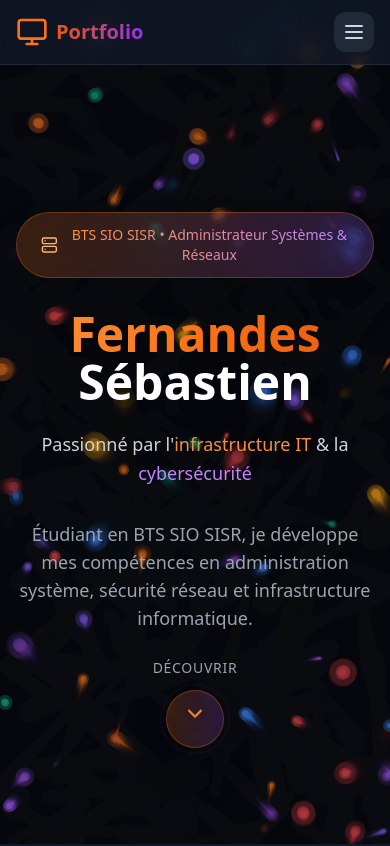
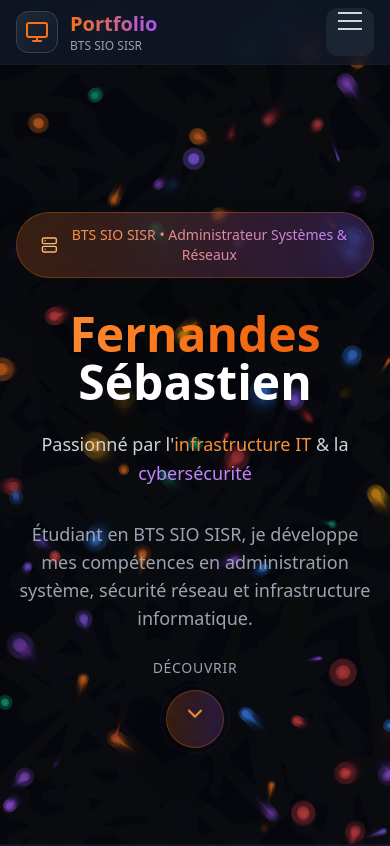
Before and after one commit to CapitaineRick/Portfolio, a React (Vite) app: page / in a window 390 px wide. Shown: the top 846 px of the page. Built offline with nearby package versions, Linux system fonts and the light colour scheme.

Commit message:
Amélioration de la navbar

```diff
--- a/src/components/Navbar.tsx
+++ b/src/components/Navbar.tsx
@@ -1,9 +1,10 @@
 import React, { useState, useEffect } from 'react';
-import { Monitor, Menu, X } from 'lucide-react';
+import { Monitor, Menu, X, ChevronDown } from 'lucide-react';
 
 const Navbar: React.FC = () => {
   const [isOpen, setIsOpen] = useState(false);
   const [activeSection, setActiveSection] = useState('home');
+  const [isScrolled, setIsScrolled] = useState(false);
 
   const navLinks = [
     { name: 'Accueil', href: '#home' },
@@ -17,6 +18,10 @@
 
   useEffect(() => {
     const handleScroll = () => {
+      const scrollPosition = window.scrollY;
+      setIsScrolled(scrollPosition > 50);
+
+      // Détection de la section active
       const sections = navLinks.map(link => link.href.substring(1));
       const current = sections.find(section => {
         const element = document.getElementById(section);
@@ -44,21 +49,36 @@
   };
 
   return (
-    <nav className="fixed w-full z-50 transition-all duration-300 backdrop-blur-md bg-gray-900/80 border-b border-gray-800">
+    <nav className={`fixed w-full z-50 transition-all duration-500 ${
+      isScrolled
+        ? 'backdrop-blur-xl bg-gray-900/95 border-b border-gray-800/50 shadow-2xl shadow-black/20'
+        : 'backdrop-blur-md bg-gray-900/80 border-b border-gray-800/30'
+    }`}>
       <div className="max-w-7xl mx-auto px-4 sm:px-6 lg:px-8">
         <div className="flex justify-between h-16 items-center">
-          {/* Logo */}
-          <div className="flex-shrink-0 flex items-center">
-            <Monitor className="h-8 w-8 text-orange-500" />
-            <span className="ml-2 text-xl font-bold bg-clip-text text-transparent bg-gradient-to-r from-orange-600 to-purple-600">
+
+          {/* Logo amélioré */}
+          <div className="flex-shrink-0 flex items-center group cursor-pointer" onClick={() => handleNavClick('#home')}>
+            <div className="relative">
+              <div className="absolute inset-0 bg-gradient-to-r from-orange-500 to-purple-500 rounded-xl blur opacity-0 group-hover:opacity-75 transition-opacity duration-300"></div>
+              <div className="relative p-2 bg-gradient-to-br from-gray-800 to-gray-900 rounded-xl border border-gray-700 group-hover:border-gray-600 transition-all duration-300">
+                <Monitor className="h-6 w-6 text-orange-500 group-hover:text-orange-400 transition-colors" />
+              </div>
+            </div>
+            <div className="ml-3">
+              <span className="text-xl font-bold bg-clip-text text-transparent bg-gradient-to-r from-orange-500 to-purple-500 group-hover:from-orange-400 group-hover:to-purple-400 transition-all duration-300">
                 Portfolio
               </span>
+              <div className="text-xs text-gray-400 group-hover:text-gray-300 transition-colors">
+                BTS SIO SISR
+              </div>
+            </div>
           </div>
 
-          {/* Desktop Navigation */}
-          <div className="hidden md:flex items-center space-x-1">
-            <div className="flex items-center">
-              {navLinks.map(link => (
+          {/* Navigation desktop améliorée */}
+          <div className="hidden md:flex items-center">
+            <div className="flex items-center bg-gray-800/50 backdrop-blur-sm rounded-2xl p-1 border border-gray-700/50">
+              {navLinks.map((link, index) => (
                 <a
                   key={link.name}
                   href={link.href}
@@ -66,43 +86,69 @@
                     e.preventDefault();
                     handleNavClick(link.href);
                   }}
-                  className={`px-4 py-2 mx-1 rounded-xl text-sm font-medium transition-all duration-300 relative group
+                  className={`relative px-4 py-2 mx-0.5 rounded-xl text-sm font-medium transition-all duration-300 group
                     ${activeSection === link.href.substring(1)
-                      ? 'text-orange-500'
-                      : 'text-gray-300 hover:text-orange-500'
+                      ? 'text-white bg-gradient-to-r from-orange-500 to-purple-500 shadow-lg shadow-orange-500/25'
+                      : 'text-gray-300 hover:text-white hover:bg-gray-700/50'
                     }`}
                 >
-                  {link.name}
-                  <span className={`absolute bottom-0 left-0 w-full h-0.5 bg-orange-500 transform origin-left transition-transform duration-300 ${
-                    activeSection === link.href.substring(1) ? 'scale-x-100' : 'scale-x-0 group-hover:scale-x-100'
-                  }`} />
+                  <span className="relative z-10">{link.name}</span>
+
+                  {/* Effet de hover pour les liens non actifs */}
+                  {activeSection !== link.href.substring(1) && (
+                    <div className="absolute inset-0 bg-gradient-to-r from-orange-500/20 to-purple-500/20 rounded-xl opacity-0 group-hover:opacity-100 transition-opacity duration-300"></div>
+                  )}
+
+                  {/* Indicateur actif */}
+                  {activeSection === link.href.substring(1) && (
+                    <div className="absolute -bottom-1 left-1/2 transform -translate-x-1/2 w-1 h-1 bg-white rounded-full"></div>
+                  )}
                 </a>
               ))}
             </div>
           </div>
 
-          {/* Mobile Menu Button */}
+          {/* Bouton menu mobile amélioré */}
           <div className="flex md:hidden">
             <button
               onClick={() => setIsOpen(!isOpen)}
-              className="p-2 rounded-xl bg-gray-800 hover:bg-gray-700 transition-colors"
-              aria-expanded="false"
+              className={`relative p-3 rounded-xl transition-all duration-300 group ${
+                isOpen
+                  ? 'bg-gradient-to-r from-orange-500 to-purple-500 text-white'
+                  : 'bg-gray-800/80 hover:bg-gray-700 text-gray-300 hover:text-white'
+              }`}
+              aria-expanded={isOpen}
             >
-              <span className="sr-only">Open main menu</span>
-              {isOpen ? (
-                <X className="block h-6 w-6 text-gray-300" aria-hidden="true" />
-              ) : (
-                <Menu className="block h-6 w-6 text-gray-300" aria-hidden="true" />
-              )}
+              <span className="sr-only">Menu principal</span>
+              <div className="relative w-6 h-6">
+                <span className={`absolute block h-0.5 w-6 bg-current transform transition-all duration-300 ${
+                  isOpen ? 'rotate-45 translate-y-0' : '-translate-y-2'
+                }`} />
+                <span className={`absolute block h-0.5 w-6 bg-current transform transition-all duration-300 ${
+                  isOpen ? 'opacity-0' : 'opacity-100'
+                }`} />
+                <span className={`absolute block h-0.5 w-6 bg-current transform transition-all duration-300 ${
+                  isOpen ? '-rotate-45 translate-y-0' : 'translate-y-2'
+                }`} />
+              </div>
             </button>
           </div>
         </div>
       </div>
 
-      {/* Mobile Menu */}
-      <div className={`md:hidden transition-all duration-300 ${isOpen ? 'max-h-96' : 'max-h-0'} overflow-hidden`}>
-        <div className="px-4 pt-2 pb-3 space-y-1">
-          {navLinks.map(link => (
+      {/* Menu mobile amélioré */}
+      <div className={`md:hidden transition-all duration-500 ease-in-out ${
+        isOpen
+          ? 'max-h-96 opacity-100'
+          : 'max-h-0 opacity-0'
+      } overflow-hidden`}>
+        <div className="relative">
+          {/* Fond avec effet glassmorphism */}
+          <div className="absolute inset-0 bg-gradient-to-b from-gray-900/95 to-gray-900/98 backdrop-blur-xl"></div>
+
+          {/* Contenu du menu */}
+          <div className="relative px-4 pt-2 pb-6 space-y-2">
+            {navLinks.map((link, index) => (
               <a
                 key={link.name}
                 href={link.href}
@@ -110,15 +156,32 @@
                   e.preventDefault();
                   handleNavClick(link.href);
                 }}
-              className={`block px-4 py-2 rounded-xl text-base font-medium transition-all duration-300
-                ${activeSection === link.href.substring(1)
-                  ? 'bg-gradient-to-r from-orange-500 to-purple-500 text-white'
-                  : 'text-gray-300 hover:bg-gray-800'
+                className={`relative block px-4 py-3 rounded-xl text-base font-medium transition-all duration-300 group ${
+                  activeSection === link.href.substring(1)
+                    ? 'bg-gradient-to-r from-orange-500 to-purple-500 text-white shadow-lg'
+                    : 'text-gray-300 hover:text-white hover:bg-gray-800/50'
                 }`}
+                style={{ animationDelay: `${index * 50}ms` }}
               >
-              {link.name}
+                <div className="flex items-center justify-between">
+                  <span>{link.name}</span>
+                  {activeSection === link.href.substring(1) && (
+                    <div className="w-2 h-2 bg-white rounded-full animate-pulse"></div>
+                  )}
+                </div>
+
+                {/* Effet de hover */}
+                {activeSection !== link.href.substring(1) && (
+                  <div className="absolute inset-0 bg-gradient-to-r from-orange-500/10 to-purple-500/10 rounded-xl opacity-0 group-hover:opacity-100 transition-opacity duration-300"></div>
+                )}
               </a>
             ))}
+
+            {/* Séparateur décoratif */}
+            <div className="flex justify-center pt-4">
+              <div className="w-12 h-1 bg-gradient-to-r from-orange-500 to-purple-500 rounded-full"></div>
+            </div>
+          </div>
         </div>
       </div>
     </nav>
```
Lines whose indentation alone changed are shown as unchanged.
